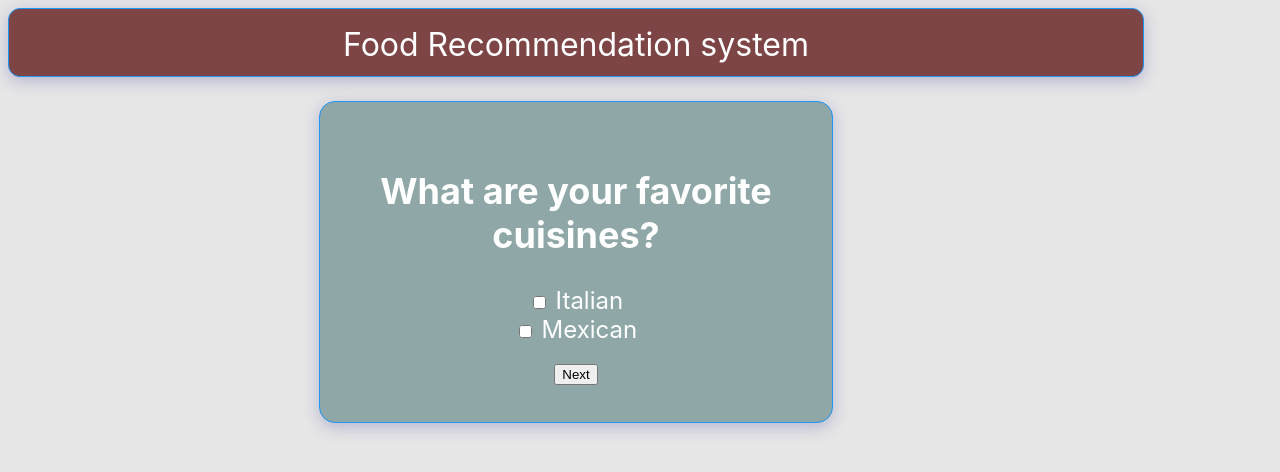
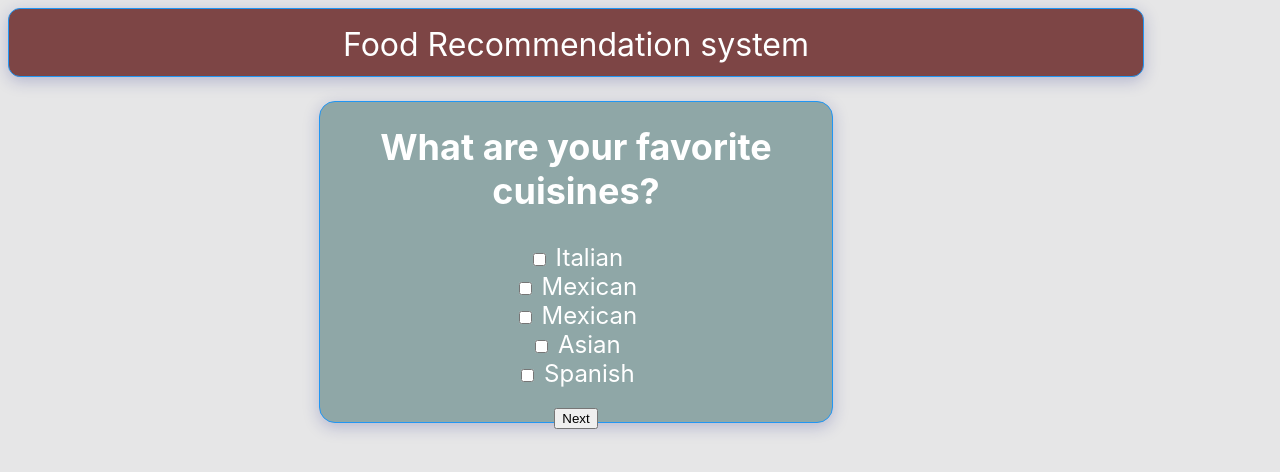
Before and after one commit to RaymondHuang44/AI-Food-Recomendation-system-CPSC-481-Project, a React (Create React App) app in the folder food-rec-frontend/: page / in a window 1280 px wide. Both pictures are taken after a click on the button "Next". Shown: the top 472 px of the page. Built offline with nearby package versions, Linux system fonts and the light colour scheme.

Commit message:
added more options to cuisine
added asian and spanish

```diff
--- a/food-rec-frontend/src/pages/CuisinePreferences.js
+++ b/food-rec-frontend/src/pages/CuisinePreferences.js
@@ -42,6 +42,45 @@ const CuisinePreferences = ({ onNext }) => {
                             }}
                         /> Mexican
                     </label><br />
+                    <label>
+                        <input
+                            type="checkbox"
+                            checked={cuisines.includes('mexican')}
+                            onChange={(e) => {
+                                if (e.target.checked) {
+                                    setCuisines([...cuisines, 'mexican']);
+                                } else {
+                                    setCuisines(cuisines.filter(c => c !== 'mexican'));
+                                }
+                            }}
+                        /> Mexican
+                    </label><br />
+                    <label>
+                        <input
+                            type="checkbox"
+                            checked={cuisines.includes('asian')}
+                            onChange={(e) => {
+                                if (e.target.checked) {
+                                    setCuisines([...cuisines, 'asian']);
+                                } else {
+                                    setCuisines(cuisines.filter(c => c !== 'asian'));
+                                }
+                            }}
+                        /> Asian
+                    </label><br />
+                    <label>
+                        <input
+                            type="checkbox"
+                            checked={cuisines.includes('spanish')}
+                            onChange={(e) => {
+                                if (e.target.checked) {
+                                    setCuisines([...cuisines, 'spanish']);
+                                } else {
+                                    setCuisines(cuisines.filter(c => c !== 'spanish'));
+                                }
+                            }}
+                        /> Spanish
+                    </label><br />
                     <button type="submit" style={{ marginTop: 20 }}>Next</button>
                 </form>
             </div>
```
